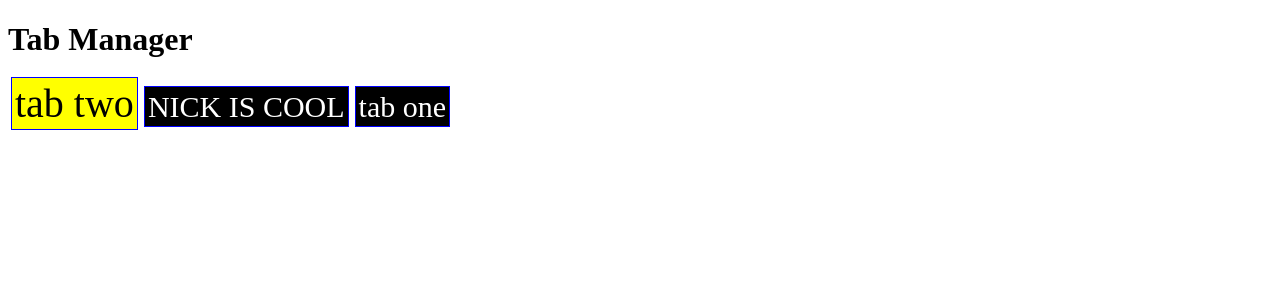
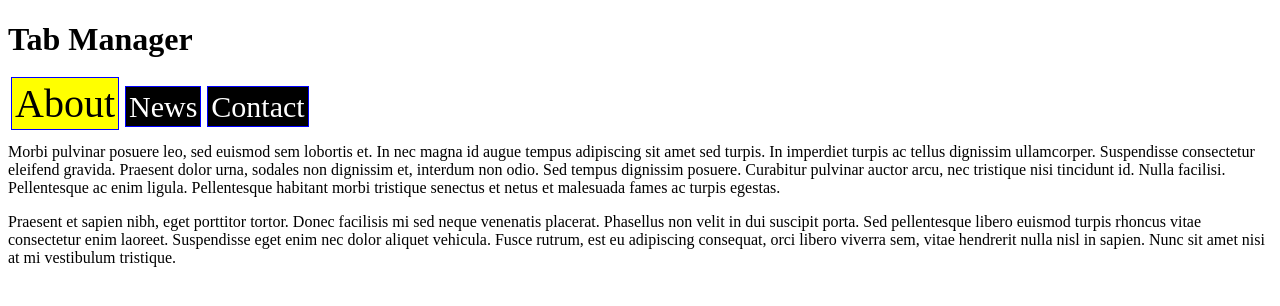
Before and after one commit to nickfun/marionette.tabmanager, a plain HTML site: page index.html in a window 1280 px wide. Drawn offline with Linux system fonts and the light colour scheme.

Commit message:
index.html updated as a better example

```diff
--- a/index.html
+++ b/index.html
@@ -27,48 +27,54 @@
 			color: black;
 			font-size: 40px;
 		}
+		div.hidden {
+			display: none;
+		}
 	</style>
 </head>
 <body>
 	<h1>Tab Manager</h1>
 	<div id="tabs-go-here"></div>
 
+	<div id="about" class="hidden">
+		<p>Morbi pulvinar posuere leo, sed euismod sem lobortis et. In nec magna id augue tempus adipiscing sit amet sed turpis. In imperdiet turpis ac tellus dignissim ullamcorper. Suspendisse consectetur eleifend gravida. Praesent dolor urna, sodales non dignissim et, interdum non odio. Sed tempus dignissim posuere. Curabitur pulvinar auctor arcu, nec tristique nisi tincidunt id. Nulla facilisi. Pellentesque ac enim ligula. Pellentesque habitant morbi tristique senectus et netus et malesuada fames ac turpis egestas.</p>
+		<p>Praesent et sapien nibh, eget porttitor tortor. Donec facilisis mi sed neque venenatis placerat. Phasellus non velit in dui suscipit porta. Sed pellentesque libero euismod turpis rhoncus vitae consectetur enim laoreet. Suspendisse eget enim nec dolor aliquet vehicula. Fusce rutrum, est eu adipiscing consequat, orci libero viverra sem, vitae hendrerit nulla nisl in sapien. Nunc sit amet nisi at mi vestibulum tristique. </p>
+	</div>
+	<div id="news" class="hidden">
+		<p>Donec sagittis, felis non molestie viverra, odio lacus interdum velit, suscipit hendrerit purus dolor in nunc. Quisque feugiat lorem et risus rutrum ullamcorper. Proin ut eros in metus placerat vulputate. Proin ac massa fermentum est pharetra congue nec non libero. Vestibulum eget purus orci, in mattis nisl. In ornare tempor lectus, vel faucibus orci posuere vitae. Donec dignissim nibh facilisis nisi consequat elementum. Sed lacinia mauris hendrerit enim ullamcorper nec rutrum felis sodales. Donec vestibulum laoreet tortor, et rhoncus mi porta eu. Sed eu convallis nisl. Donec tempus magna ac est rhoncus semper. Vestibulum pellentesque dui vitae nisi fringilla sit amet sagittis arcu iaculis. Vestibulum vitae nibh justo, non ullamcorper tellus. In hac habitasse platea dictumst.</p>
+		<p>Quisque suscipit elementum odio, in fermentum neque cursus non. Donec et mi odio. Quisque tempor mattis lectus, a lobortis sapien porta malesuada. Aliquam nisl massa, pretium eu vestibulum et, dictum sed augue. Nulla nec dictum magna. Duis sodales semper mollis. Proin eu ipsum libero. Donec massa purus, lobortis non feugiat in, fringilla non felis. In tempus, turpis sit amet ultrices consectetur, diam nulla vulputate leo, ut molestie massa libero non elit. Nunc dapibus elementum suscipit. In et velit massa. Donec varius fermentum iaculis. Vestibulum in nulla tincidunt tellus hendrerit ornare et eget elit. Vestibulum odio nisl, vestibulum fringilla ultricies at, sagittis condimentum magna. Fusce vulputate erat in enim feugiat eu eleifend urna elementum. In tristique tincidunt massa ut vulputate. </p>
+	</div>
+	<div id="contact" class="hidden">
+		<p>Integer quis ligula ut orci tincidunt lobortis id blandit orci. Duis ut massa nec est mattis suscipit. Duis sit amet odio odio, ac rutrum lectus. Nam posuere ante vel purus egestas sit amet tincidunt enim fermentum. Vivamus consectetur dolor sit amet lacus ultricies dignissim. Morbi eu massa ac mi tristique rhoncus ut ut neque. Ut venenatis diam eget mauris dictum iaculis. In tellus enim, lacinia luctus consectetur eget, dapibus sit amet mi. Phasellus ut ipsum est. Aenean vitae enim est. Cras vel velit non ipsum lacinia gravida. Morbi pretium, urna ac adipiscing mollis, mi lorem ullamcorper sapien, et malesuada ante neque nec orci.</p>
+		<p>Aliquam tempor feugiat elementum. Maecenas interdum sollicitudin odio sed pulvinar. Quisque ornare, lorem at dapibus vehicula, mi neque porttitor mauris, eu aliquam felis nibh ac sapien. Suspendisse potenti. Aliquam semper tristique elit, aliquet mattis leo pulvinar a. Donec a risus quis leo ullamcorper fermentum. Morbi non urna felis. Etiam felis metus, consectetur ac accumsan sed, fringilla sed nisi. Cras arcu nisi, scelerisque eu rutrum a, faucibus quis turpis. Lorem ipsum dolor sit amet, consectetur adipiscing elit. Duis facilisis dapibus tellus, in commodo dui posuere at. Curabitur consectetur lorem vel risus laoreet accumsan. Suspendisse vestibulum enim a felis tristique vitae cursus libero volutpat. Curabitur elementum, nunc ac cursus posuere, nisi justo consequat felis, a molestie nisi dolor vehicula est. Nam sit amet imperdiet quam. Sed molestie enim et est rhoncus rutrum. 		</p>
+	</div>
 	<script>
 
 		var tabManager = new TabManager('#tabs-go-here');
-
 		var tabCallback = function() {
-			console.log("thanks for clicking on", this.model.id);
+			var selector = '#' + this.model.id;
+			selector = selector.toLowerCase();
+			$(selector).toggleClass('hidden');
 		};
-
-		var untabCallback = function() {
-			console.log("time to clean up ", this.model.id);
-		}
-
 		tabManager.addTab({
-			name: 'tab one',
+			name: 'About',
 			selectCallback: tabCallback,
-			unselectCallback: untabCallback,
+			unselectCallback: tabCallback,
+			order: 1
+		});
+		tabManager.addTab({
+			name: 'News',
+			selectCallback: tabCallback,
+			unselectCallback: tabCallback,
+			order: 2
+		});
+		tabManager.addTab({
+			name: 'Contact',
+			selectCallback: tabCallback,
+			unselectCallback: tabCallback,
 			order: 3
 		});
-		tabManager.addTab({
-			name: 'tab two',
-			selectCallback: tabCallback,
-			unselectCallback: untabCallback,
-			order: 1
-		});
-
-		tabManager.addTab({
-			name: 'NICK IS COOL',
-			selectCallback: tabCallback,
-			unselectCallback: untabCallback,
-			//className: 'tab-nick',
-			//selectedClassName: 'tab-nick-selected',
-			order: 2
-		});
-
 		tabManager.render();
-
 
 	</script>
 </body>
```
Also changed, not shown: 1 other file.
